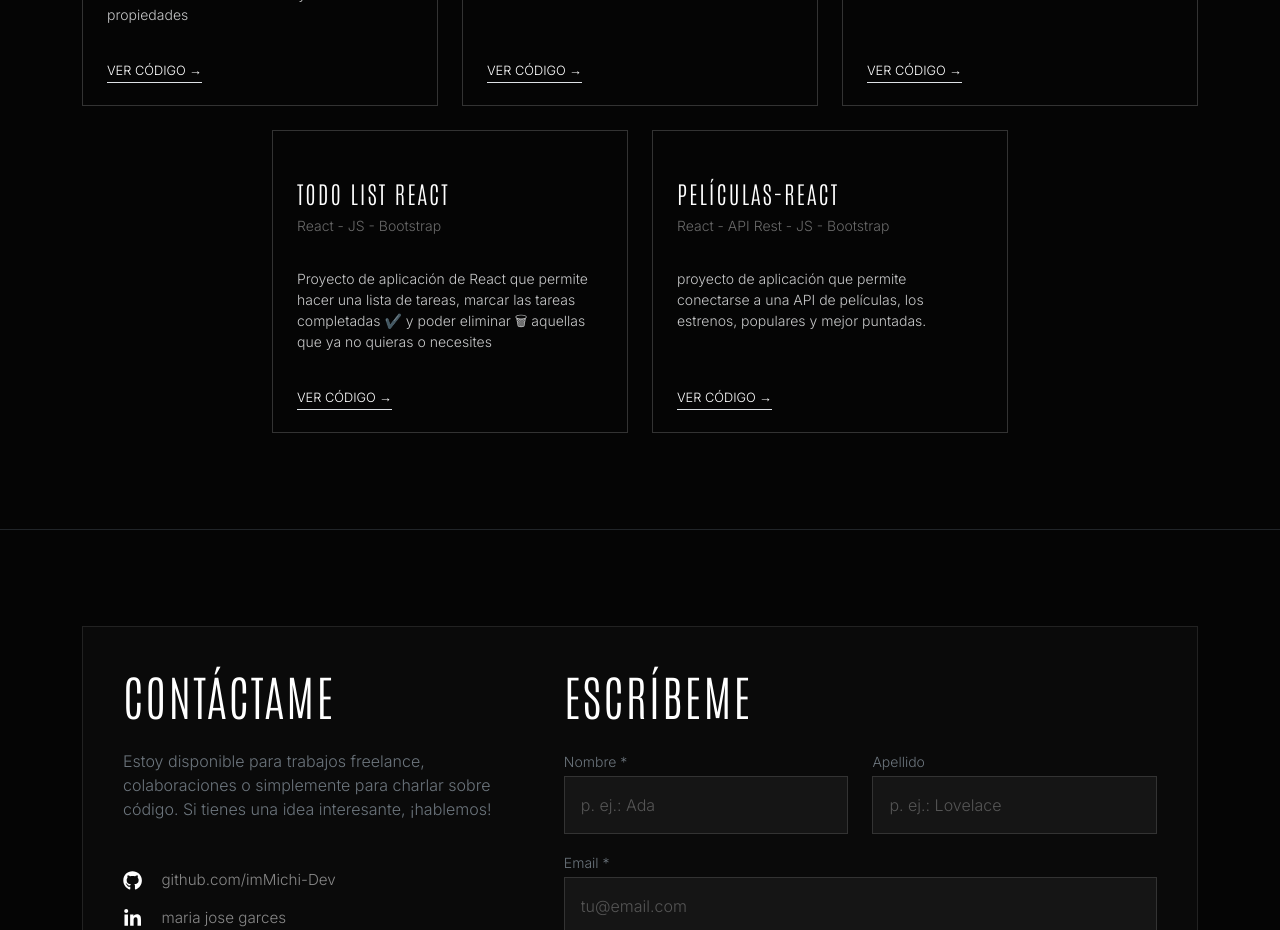
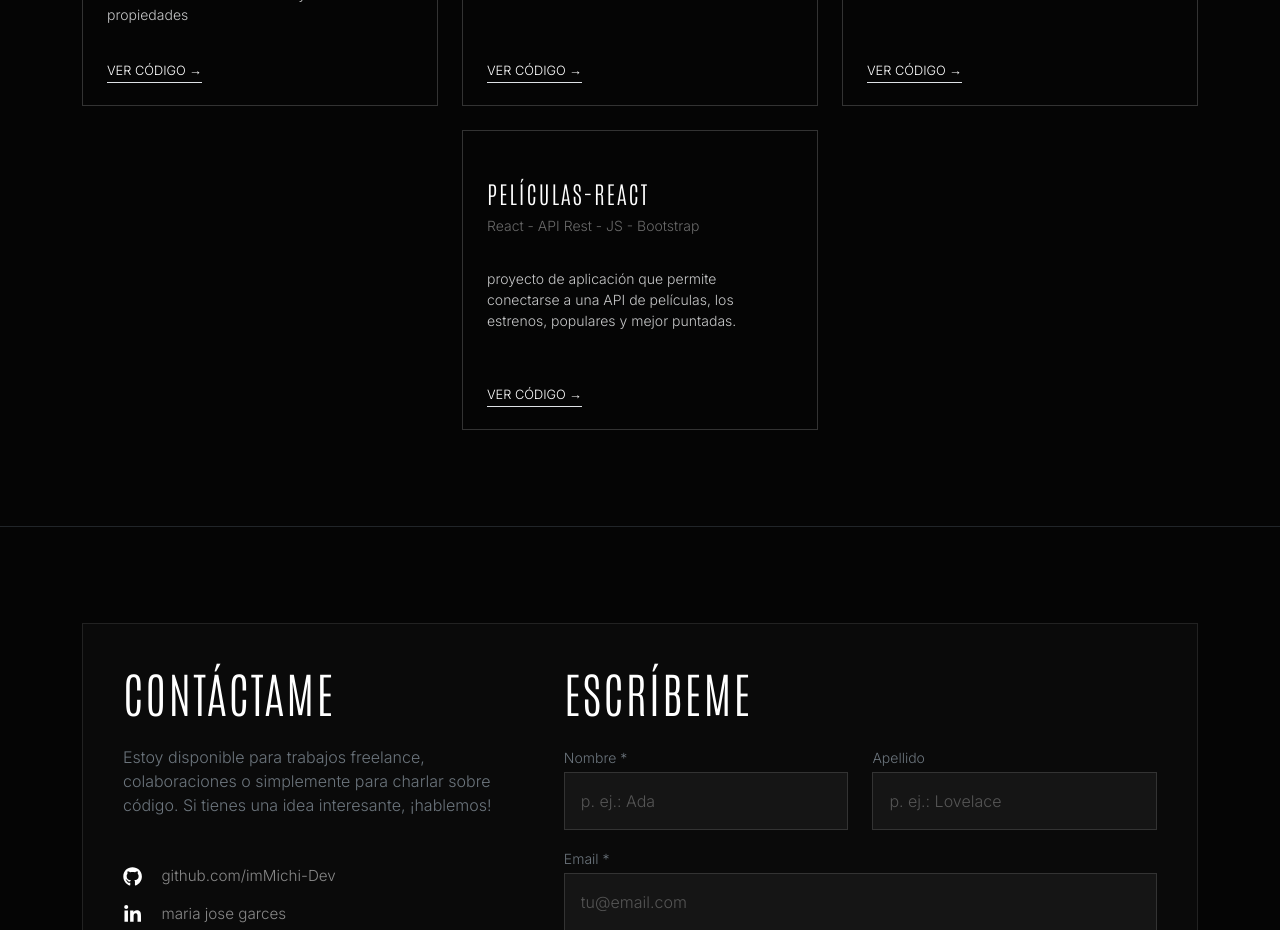
Before and after one commit to imMichi-Dev/Portafolio_React, a React (Vite) app: page / in a window 1280 px wide. Shown: the part 1560-2490 px from the top of the page. Built offline with nearby package versions, Linux system fonts and the light colour scheme.

Commit message:
removing project.

```diff
--- a/src/App.jsx
+++ b/src/App.jsx
@@ -32,13 +32,13 @@ function App() {
       link_page: "https://immichi-dev.github.io/RickYmortyTP/",
       link_github: "https://github.com/imMichi-Dev/RickYmortyTP",
     },
-    {
-      id: 4,
-      title: "Todo List React",
-      tech: "React - JS - Bootstrap",
-      desc: "Proyecto de aplicación de React que permite hacer una lista de tareas, marcar las tareas completadas ✔️ y poder eliminar 🗑 aquellas que ya no quieras o necesites",
-      featured: false,
-    },
+    // {
+    //   id: 4,
+    //   title: "Todo List React",
+    //   tech: "React - JS - Bootstrap",
+    //   desc: "Proyecto de aplicación de React que permite hacer una lista de tareas, marcar las tareas completadas ✔️ y poder eliminar 🗑 aquellas que ya no quieras o necesites",
+    //   featured: false,
+    // },
     {
       id: 5,
       title: "Películas-React",
@@ -221,7 +221,6 @@ function App() {
                     name="_next"
                     value="http://localhost:5173/"
                   />{" "}
-                  {/* Cambia esto por tu URL real cuando la subas */}
                   <input type="hidden" name="_captcha" value="false" />
                   <input
                     type="hidden"
```
